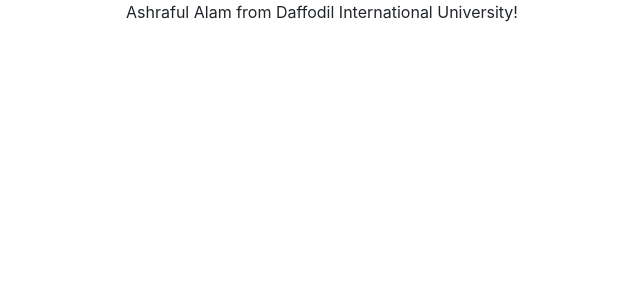
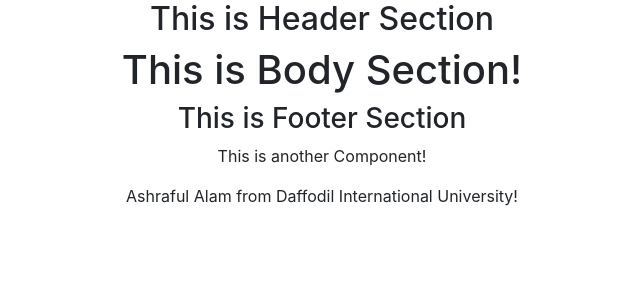
Before and after one commit to Ashraful-01/restaurant-application, a React (Create React App) app: page / in a window 1280 px wide. Shown: the top 300 px of the page, without its empty margins (318-958 px from the left). Built offline with nearby package versions, Linux system fonts and the light colour scheme.

Commit message:
Adding Header footer and body componenet

```diff
--- a/src/App.js
+++ b/src/App.js
@@ -1,16 +1,17 @@
+import React from 'react';
+import './App.css';
+import MainComponent from './Component/MainComponent';
 
-import './App.css';
 
 function App() {
   return (
     <div className="App">
-      <header className="App-header">
+      <MainComponent />
 
-        <p>
-          Ashraful Alam from Daffodil International University!
-        </p>
 
-      </header>
+      <p>
+        Ashraful Alam from Daffodil International University!
+      </p>
     </div>
   );
 }
--- /dev/null
+++ b/src/Component/Body/Body.js
@@ -0,0 +1,14 @@
+import React from 'react';
+
+
+const Body = () => {
+    return (
+        <div>
+            <h1>This is Body Section!</h1>
+        </div>
+    );
+
+}
+
+
+export default Body;
--- /dev/null
+++ b/src/Component/Footer/Footer.js
@@ -0,0 +1,16 @@
+import React from 'react';
+
+
+const footer = () => {
+    return (
+        <div>
+            <h3>This is Footer Section</h3>
+        </div>
+    );
+}
+
+
+
+
+
+export default footer;
--- /dev/null
+++ b/src/Component/Header/Header.js
@@ -0,0 +1,13 @@
+import React from 'react';
+
+
+const header = () => {
+    return (
+        <div>
+            <h2>This is Header Section </h2>
+        </div>
+    );
+
+}
+
+export default header;
--- /dev/null
+++ b/src/Component/MainComponent.js
@@ -0,0 +1,22 @@
+import React from 'react';
+import Body from './Body/Body';
+import Footer from './Footer/Footer';
+import Header from './Header/Header';
+
+
+const MainComponent = () => {
+    return (
+
+        <div>
+            <Header />
+            <Body />
+            <Footer />
+
+            <p>This is another Component!</p>
+        </div>
+    );
+}
+
+
+
+export default MainComponent;
```
